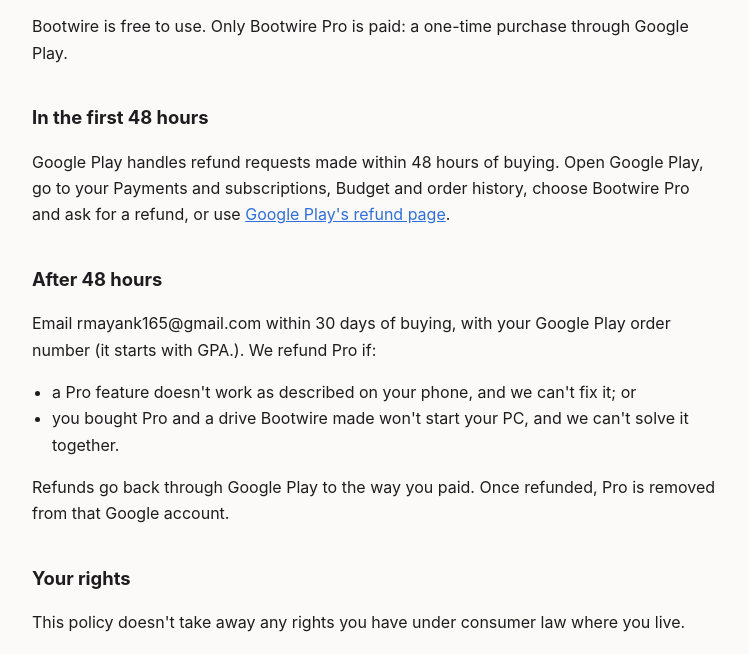
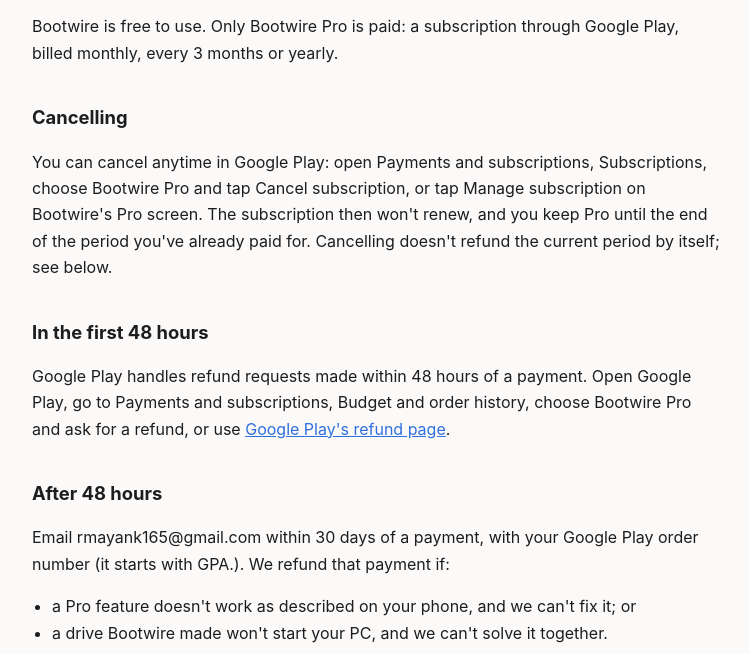
Before and after one commit to CruxM/bootwire, a plain HTML site: page refund.html in a window 1280 px wide. Shown: the part 146-800 px from the top of the page, without its empty margins (264-1013 px from the left). Drawn offline with Linux system fonts and the light colour scheme.

Commit message:
Bootwire 1.2: Pro is a subscription (monthly, every 3 months, yearly); one-time owners keep Pro

```diff
--- a/refund.html
+++ b/refund.html
@@ -4,16 +4,20 @@
 <body><main>
 <nav><a href="index.html">Bootwire</a><a href="privacy.html">Privacy policy</a><a href="terms.html">Terms of service</a><a href="refund.html">Refund policy</a><a href="delete-account.html">Delete account</a></nav>
 <h1>Refund policy</h1>
-<p>Bootwire is free to use. Only Bootwire Pro is paid: a one-time purchase through Google Play.</p>
+<p>Bootwire is free to use. Only Bootwire Pro is paid: a subscription through Google Play, billed monthly, every 3 months or yearly.</p>
+<h2>Cancelling</h2>
+<p>You can cancel anytime in Google Play: open Payments and subscriptions, Subscriptions, choose Bootwire Pro and tap Cancel subscription, or tap Manage subscription on Bootwire's Pro screen. The subscription then won't renew, and you keep Pro until the end of the period you've already paid for. Cancelling doesn't refund the current period by itself; see below.</p>
 <h2>In the first 48 hours</h2>
-<p>Google Play handles refund requests made within 48 hours of buying. Open Google Play, go to your Payments and subscriptions, Budget and order history, choose Bootwire Pro and ask for a refund, or use <a href="https://support.google.com/googleplay/answer/2479637">Google Play's refund page</a>.</p>
+<p>Google Play handles refund requests made within 48 hours of a payment. Open Google Play, go to Payments and subscriptions, Budget and order history, choose Bootwire Pro and ask for a refund, or use <a href="https://support.google.com/googleplay/answer/2479637">Google Play's refund page</a>.</p>
 <h2>After 48 hours</h2>
-<p>Email rmayank165@gmail.com within 30 days of buying, with your Google Play order number (it starts with GPA.). We refund Pro if:</p>
+<p>Email rmayank165@gmail.com within 30 days of a payment, with your Google Play order number (it starts with GPA.). We refund that payment if:</p>
 <ul>
 <li>a Pro feature doesn't work as described on your phone, and we can't fix it; or</li>
-<li>you bought Pro and a drive Bootwire made won't start your PC, and we can't solve it together.</li>
+<li>a drive Bootwire made won't start your PC, and we can't solve it together.</li>
 </ul>
-<p>Refunds go back through Google Play to the way you paid. Once refunded, Pro is removed from that Google account.</p>
+<p>Refunds go back through Google Play to the way you paid. A refunded subscription ends straight away, and Pro is removed from that Google account.</p>
+<h2>Bought Pro before subscriptions?</h2>
+<p>If you bought Pro as a one-time purchase before it became a subscription, it stays unlocked for good, with nothing to renew or cancel.</p>
 <h2>Your rights</h2>
 <p>This policy doesn't take away any rights you have under consumer law where you live.</p>
 </main></body></html>
```
Also changed, not shown: delete-account.html (+1 -1 lines), privacy.html (+2 -2 lines), terms.html (+2 -2 lines).
